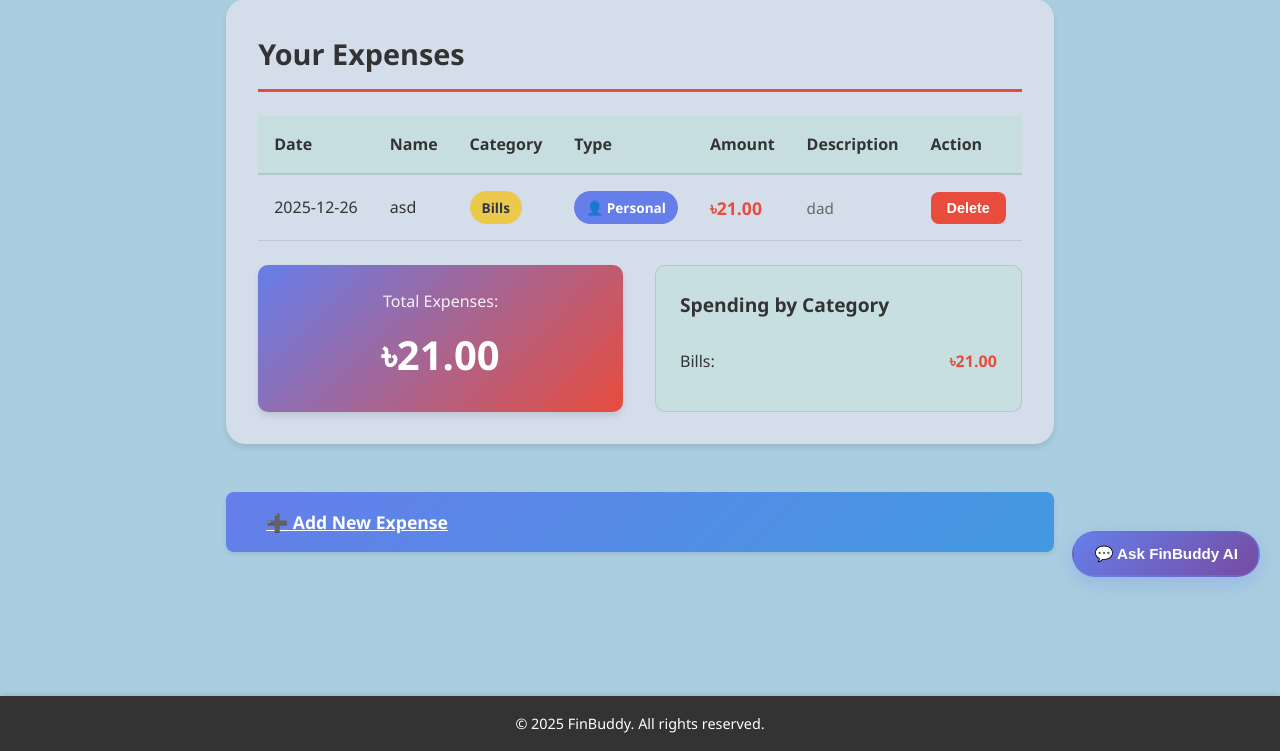
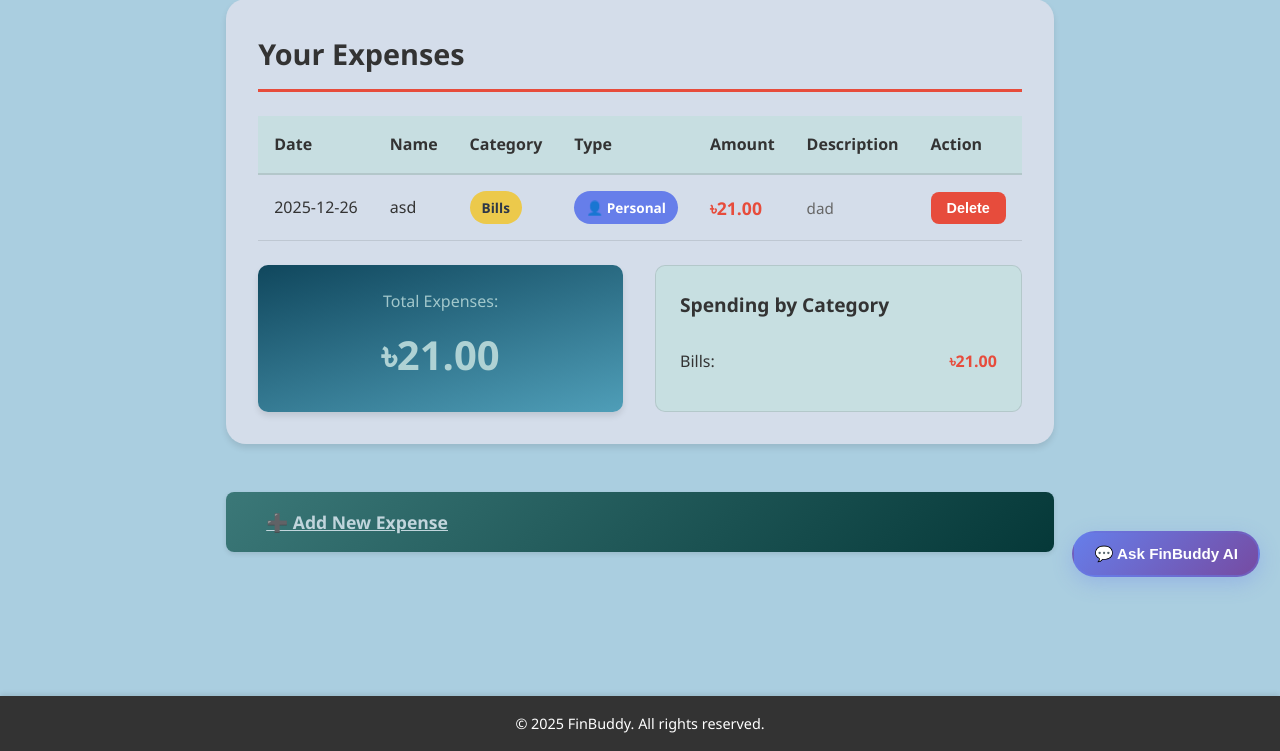
Before and after one commit to Nahid-iiqbal/ECEFC-Money-Manager-Demo-, a Flask app: page /personal in a window 1280 px wide. Shown: the part 203-954 px from the top of the page. Run offline with Flask 3, Linux system fonts and the light colour scheme; a user stored in the database is signed in; some libraries are stand-ins or nearby versions.

Commit message:
style: Update button gradients and total box styles for improved aesthetics and dark theme support

```diff
--- a/static/css/group.css
+++ b/static/css/group.css
@@ -325,12 +325,12 @@ main {
     font-size: 1.25rem;
 }
 
-.btn-purple { background: linear-gradient(165deg, var(--accent-purple) 0%, #764ba2 100%); }
-.btn-blue { background: linear-gradient(165deg, var(--accent-blue) 0%, #3182ce 100%); }
+.btn-purple { background: linear-gradient(165deg, rgb(61, 0, 130), #9477b5); }
+.btn-blue { background: linear-gradient(105deg, rgb(5, 40, 86), #1e5689); }
 .btn-orange { background: linear-gradient(165deg, var(--accent-orange) 0%, #ed8936 100%); }
 [data-theme="dark"] .btn-orange { background: linear-gradient(165deg, #90470c, rgb(130, 44, 4)); }
 [data-theme="dark"] .btn-blue { background: linear-gradient(150deg, #0e3158, rgb(19, 81, 113)); }
-[data-theme="dark"] .btn-purple { background: linear-gradient(150deg, #39255e, rgb(107, 73, 136)); }
+[data-theme="dark"] .btn-purple { background: linear-gradient(150deg, #5e2547, rgb(201, 141, 167)); }
 .recent-activity-section {
     background: var(--bg-card);
     border-radius: 12px;
--- a/static/css/personal.css
+++ b/static/css/personal.css
@@ -331,14 +331,18 @@ section:hover {
 .total-box {
     flex: 1;
     min-width: 250px;
-    background: linear-gradient(135deg, var(--accent-purple), var(--accent-red));
-    color: white;
+    background: linear-gradient(165deg, rgb(16, 71, 93), rgb(79, 158, 184));
+    color: rgb(175, 210, 212);
     padding: 1.5rem;
     border-radius: 10px;
     display: flex;
     flex-direction: column;
     align-items: center;
     box-shadow: var(--shadow-md);
+}
+[data-theme="dark"] .total-box{
+    background: linear-gradient(165deg, rgb(64, 3, 16), rgb(120, 46, 46));
+    color: rgb(167, 137, 137);
 }
 
 .total-label {
@@ -520,9 +524,13 @@ section:hover {
 }
 
 .btn-primary {
-    background: linear-gradient(135deg, var(--accent-purple), var(--accent-blue));
-    color: white;
+    background: linear-gradient(135deg, rgb(59, 120, 120), rgb(5, 56, 56));
+    color: rgb(193, 213, 220);
     box-shadow: var(--shadow-sm);
+}
+[data-theme="dark"] .btn-primary {
+    background: linear-gradient(105deg, rgb(85, 11, 43), rgb(115, 58, 64));
+    color:#b796a2
 }
 
 .btn-primary:hover {
@@ -570,6 +578,7 @@ section:hover {
     margin-bottom: 4rem;
     padding-bottom: 3rem;
     text-align: center;
+    border-radius: 10px;
 }
 
 .btn-lg {
```
Also changed, not shown: instance/finance.db.
